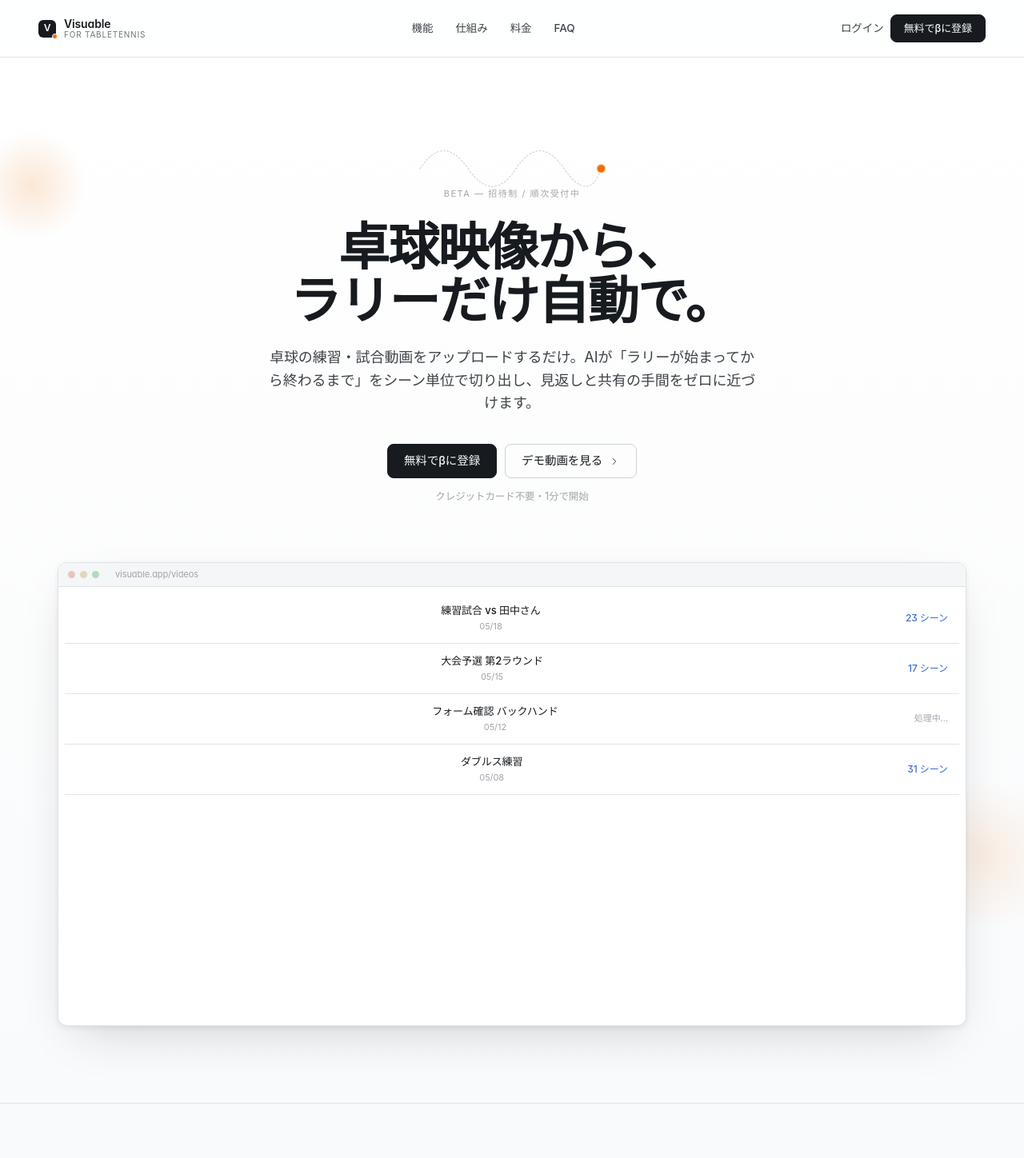
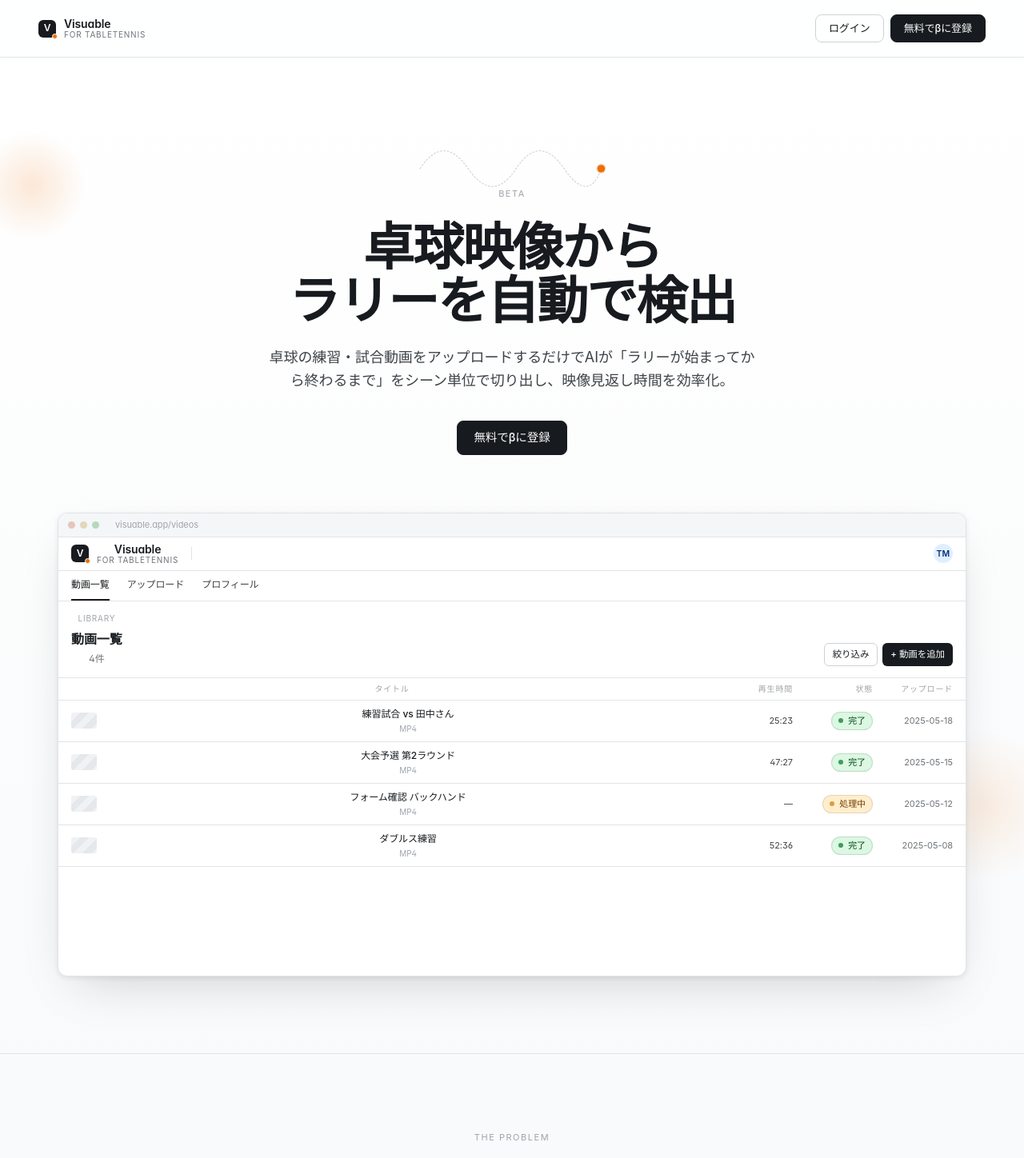
Before and after one commit to TakuM-M/Visuable_for_you_tabletennis, a React (Vite) app in the folder frontend/: page / in a window 1280 px wide. Shown: the top 1448 px of the page at 80% size. Built offline with nearby package versions, Linux system fonts and the light colour scheme.

Commit message:
feat: LPページのコンポーネント名を統一し、不要なコードを削除

```diff
--- a/frontend/src/lp/lp-content.tsx
+++ b/frontend/src/lp/lp-content.tsx
@@ -1,8 +1,5 @@
 import type { CSSProperties, ReactNode } from 'react'
-import { LP_NAV, LP_FAQS } from './lp-shared'
 import Logo from '../components/ui/Logo'
-import { IconPlus } from '../components/ui/Icons'
-import { useState } from 'react'
 
 type LpCtaProps = {
   kind?: 'primary' | 'secondary' | 'accent' | 'ghost' | 'inverted'
@@ -89,26 +86,10 @@ export function LpTopbar() {
       }}
     >
       <Logo />
-      <nav style={{ display: 'flex', gap: 28 }}>
-        {LP_NAV.map((n) => (
-          <a
-            key={n.label}
-            href={n.anchor}
-            style={{
-              fontSize: 13.5,
-              color: 'var(--fg-2)',
-              textDecoration: 'none',
-              fontWeight: 450,
-            }}
-          >
-            {n.label}
-          </a>
-        ))}
-      </nav>
       <div style={{ display: 'flex', gap: 8, alignItems: 'center' }}>
-        <a href="/login" style={{ fontSize: 13.5, color: 'var(--fg-2)', textDecoration: 'none' }}>
+        <LpCta size="sm" kind="secondary" href="/login">
           ログイン
-        </a>
+        </LpCta>
         <LpCta size="sm" kind="primary" href="/register">
           無料でβに登録
         </LpCta>
@@ -118,7 +99,6 @@ export function LpTopbar() {
 }
 
 export function LpTopbarMobile() {
-  const [menuOpen, setMenuOpen] = useState(false)
   return (
     <div
       style={{
@@ -135,40 +115,65 @@ export function LpTopbarMobile() {
       }}
     >
       <Logo />
-      <button
-        onClick={() => setMenuOpen(!menuOpen)}
-        style={{
-          background: 'transparent',
-          border: 'none',
-          cursor: 'pointer',
-          padding: 0,
-          color: 'var(--fg-2)',
-        }}
-        aria-label="Menu"
-      >
-        <svg
-          width={20}
-          height={20}
-          viewBox="0 0 24 24"
-          fill="none"
-          stroke="currentColor"
-          strokeWidth={1.5}
-          strokeLinecap="round"
-          strokeLinejoin="round"
-        >
-          <path d="M4 6h16M4 12h16M4 18h10" />
-        </svg>
-      </button>
+      <div style={{ display: 'flex', gap: 8, alignItems: 'center' }}>
+        <LpCta size="sm" kind="secondary" href="/login">
+          ログイン
+        </LpCta>
+        <LpCta size="sm" kind="primary" href="/register">
+          登録
+        </LpCta>
+      </div>
     </div>
   )
 }
 
 const MOCK_ROWS = [
-  { title: '練習試合 vs 田中さん', clips: 23, date: '05/18', done: true },
-  { title: '大会予選 第2ラウンド', clips: 17, date: '05/15', done: true },
-  { title: 'フォーム確認 バックハンド', clips: null, date: '05/12', done: false },
-  { title: 'ダブルス練習', clips: 31, date: '05/08', done: true },
+  { title: '練習試合 vs 田中さん', duration: 1523, status: 'completed', created_at: '2025-05-18' },
+  { title: '大会予選 第2ラウンド', duration: 2847, status: 'completed', created_at: '2025-05-15' },
+  { title: 'フォーム確認 バックハンド', duration: null, status: 'processing', created_at: '2025-05-12' },
+  { title: 'ダブルス練習', duration: 3156, status: 'completed', created_at: '2025-05-08' },
 ]
+
+function fmtDuration(seconds: number | null | undefined) {
+  if (seconds == null) return '—'
+  const m = Math.floor(seconds / 60)
+  const s = Math.floor(seconds % 60)
+  return `${m}:${s.toString().padStart(2, '0')}`
+}
+
+const STATUS_SPEC: Record<string, { dot: string; bg: string; fg: string; border: string; label: string; pulse?: boolean }> = {
+  completed:  { dot: 'var(--ok)',   bg: 'var(--ok-soft)',   fg: 'var(--ok-ink)',   border: 'color-mix(in oklab, var(--ok-ink) 15%, transparent)',   label: '完了' },
+  processing: { dot: 'var(--warn)', bg: 'var(--warn-soft)', fg: 'var(--warn-ink)', border: 'color-mix(in oklab, var(--warn-ink) 15%, transparent)', label: '処理中', pulse: true },
+  queued:     { dot: 'var(--warn)', bg: 'var(--warn-soft)', fg: 'var(--warn-ink)', border: 'color-mix(in oklab, var(--warn-ink) 15%, transparent)', label: '処理待ち' },
+  failed:     { dot: 'var(--err)',  bg: 'var(--err-soft)',  fg: 'var(--err-ink)',  border: 'color-mix(in oklab, var(--err-ink) 15%, transparent)',  label: '失敗' },
+}
+
+function StatusBadgeMock({ status }: { status: string }) {
+  const s = STATUS_SPEC[status] ?? STATUS_SPEC.completed
+  return (
+    <span
+      style={{
+        display: 'inline-flex',
+        alignItems: 'center',
+        gap: 6,
+        padding: '2px 8px',
+        borderRadius: 999,
+        border: `1px solid ${s.border}`,
+        background: s.bg,
+        color: s.fg,
+        fontSize: 11,
+        fontWeight: 500,
+        whiteSpace: 'nowrap',
+      }}
+    >
+      <span
+        className={s.pulse ? 'animate-pulseDot' : undefined}
+        style={{ width: 6, height: 6, borderRadius: 999, background: s.dot, color: s.dot }}
+      />
+      {s.label}
+    </span>
+  )
+}
 
 export function AppPreview({ height = 520 }: { height?: number }) {
   return (
@@ -181,6 +186,8 @@ export function AppPreview({ height = 520 }: { height?: number }) {
         boxShadow:
           '0 24px 60px -24px color-mix(in oklab, var(--fg) 22%, transparent), 0 2px 6px color-mix(in oklab, var(--fg) 8%, transparent)',
         height,
+        display: 'flex',
+        flexDirection: 'column',
       }}
     >
       {/* fake titlebar */}
@@ -193,6 +200,7 @@ export function AppPreview({ height = 520 }: { height?: number }) {
           alignItems: 'center',
           gap: 6,
           padding: '0 12px',
+          flexShrink: 0,
         }}
       >
         <span style={{ width: 9, height: 9, borderRadius: 99, background: 'oklch(0.85 0.04 30)' }} />
@@ -209,31 +217,187 @@ export function AppPreview({ height = 520 }: { height?: number }) {
           visuable.app/videos
         </span>
       </div>
-      <div style={{ height: height - 30, overflow: 'hidden', display: 'flex', flexDirection: 'column' }}>
-        {/* Mock video list */}
-        <div style={{ flex: 1, overflow: 'auto', padding: '8px' }}>
+      <div style={{ flex: 1, overflow: 'hidden', display: 'flex', flexDirection: 'column' }}>
+        {/* AppShell — row 1 (brand / search / avatar) */}
+        <div
+          style={{
+            height: 42,
+            flexShrink: 0,
+            background: 'var(--surface)',
+            borderBottom: '1px solid var(--border)',
+            display: 'flex',
+            alignItems: 'center',
+            gap: 16,
+            padding: '0 16px',
+          }}
+        >
+          <Logo />
+          <span style={{ width: 1, height: 16, background: 'var(--border)' }} />
+          <div style={{ flex: 1 }} />
+          <div
+            style={{
+              width: 24,
+              height: 24,
+              borderRadius: 999,
+              background: 'var(--accent-soft)',
+              color: 'var(--accent-ink)',
+              display: 'grid',
+              placeItems: 'center',
+              fontSize: 10.5,
+              fontWeight: 600,
+              letterSpacing: '0.02em',
+            }}
+          >
+            TM
+          </div>
+        </div>
+
+        {/* AppShell — row 2 (tabs) */}
+        <div
+          style={{
+            height: 38,
+            flexShrink: 0,
+            background: 'var(--surface)',
+            borderBottom: '1px solid var(--border)',
+            display: 'flex',
+            alignItems: 'stretch',
+            gap: 22,
+            padding: '0 16px',
+          }}
+        >
+          {[
+            { label: '動画一覧', active: true },
+            { label: 'アップロード', active: false },
+            { label: 'プロフィール', active: false },
+          ].map((t, i) => (
+            <div
+              key={i}
+              style={{
+                display: 'flex',
+                alignItems: 'center',
+                fontSize: 12,
+                fontWeight: t.active ? 500 : 400,
+                color: t.active ? 'var(--fg)' : 'var(--fg-2)',
+                borderBottom: t.active ? '2px solid var(--fg)' : '2px solid transparent',
+              }}
+            >
+              {t.label}
+            </div>
+          ))}
+        </div>
+
+        {/* Page header */}
+        <div
+          style={{
+            padding: '14px 16px',
+            borderBottom: '1px solid var(--border)',
+            flexShrink: 0,
+            display: 'flex',
+            alignItems: 'flex-end',
+            justifyContent: 'space-between',
+            gap: 12,
+          }}
+        >
+          <div>
+            <div style={{ fontFamily: 'var(--font-mono)', fontSize: 10, color: 'var(--fg-4)', letterSpacing: '0.08em', textTransform: 'uppercase', marginBottom: 6 }}>
+              Library
+            </div>
+            <div style={{ fontSize: 16, fontWeight: 600, margin: 0 }}>動画一覧</div>
+            <div style={{ fontSize: 12, color: 'var(--fg-3)', marginTop: 4 }}>{MOCK_ROWS.length}件</div>
+          </div>
+          <div style={{ display: 'flex', gap: 6 }}>
+            <span
+              style={{
+                display: 'inline-flex',
+                alignItems: 'center',
+                padding: '5px 10px',
+                borderRadius: 6,
+                border: '1px solid var(--border-strong)',
+                background: 'transparent',
+                color: 'var(--fg)',
+                fontSize: 11.5,
+                fontWeight: 500,
+              }}
+            >
+              絞り込み
+            </span>
+            <span
+              style={{
+                display: 'inline-flex',
+                alignItems: 'center',
+                padding: '5px 10px',
+                borderRadius: 6,
+                background: 'var(--fg)',
+                color: 'var(--bg)',
+                fontSize: 11.5,
+                fontWeight: 500,
+              }}
+            >
+              + 動画を追加
+            </span>
+          </div>
+        </div>
+
+        {/* Table header */}
+        <div
+          style={{
+            display: 'grid',
+            gridTemplateColumns: '1fr 100px 100px 100px',
+            gap: 0,
+            padding: '0 16px',
+            borderBottom: '1px solid var(--border)',
+            height: 28,
+            alignItems: 'center',
+            fontFamily: 'var(--font-mono)',
+            fontSize: 10,
+            color: 'var(--fg-4)',
+            letterSpacing: '0.08em',
+            textTransform: 'uppercase',
+            flexShrink: 0,
+          }}
+        >
+          <span>タイトル</span>
+          <span style={{ textAlign: 'right' }}>再生時間</span>
+          <span style={{ textAlign: 'right' }}>状態</span>
+          <span style={{ textAlign: 'right' }}>アップロード</span>
+        </div>
+
+        {/* Rows */}
+        <div style={{ flex: 1, overflow: 'auto' }}>
           {MOCK_ROWS.map((row, i) => (
             <div
               key={i}
               style={{
-                padding: '12px 14px',
+                display: 'grid',
+                gridTemplateColumns: '1fr 100px 100px 100px',
+                gap: 0,
+                padding: '8px 16px',
                 borderBottom: '1px solid var(--border)',
-                fontSize: 13,
+                alignItems: 'center',
+                fontSize: 12,
                 color: 'var(--fg)',
-                display: 'flex',
-                justifyContent: 'space-between',
-                alignItems: 'center',
               }}
             >
-              <div style={{ flex: 1 }}>
-                <div style={{ fontWeight: 500, marginBottom: 2 }}>{row.title}</div>
-                <div style={{ fontSize: 11, color: 'var(--fg-4)' }}>{row.date}</div>
+              <div style={{ minWidth: 0, display: 'flex', alignItems: 'center', gap: 8 }}>
+                <div className="stripes" style={{ width: 32, height: 20, flexShrink: 0, borderRadius: 3 }} />
+                <div style={{ minWidth: 0, flex: 1 }}>
+                  <div style={{ fontSize: 12, fontWeight: 500, overflow: 'hidden', textOverflow: 'ellipsis', whiteSpace: 'nowrap' }}>
+                    {row.title}
+                  </div>
+                  <div style={{ fontFamily: 'var(--font-mono)', fontSize: 10, color: 'var(--fg-4)', marginTop: 2 }}>
+                    MP4
+                  </div>
+                </div>
               </div>
-              {row.done ? (
-                <div style={{ fontSize: 12, color: 'var(--accent)', fontWeight: 500 }}>{row.clips} シーン</div>
-              ) : (
-                <div style={{ fontSize: 11, color: 'var(--fg-4)' }}>処理中…</div>
-              )}
+              <div style={{ textAlign: 'right', fontFamily: 'var(--font-mono)', fontSize: 11, color: 'var(--fg-2)' }}>
+                {fmtDuration(row.duration)}
+              </div>
+              <div style={{ textAlign: 'right' }}>
+                <StatusBadgeMock status={row.status} />
+              </div>
+              <div style={{ textAlign: 'right', fontSize: 11, color: 'var(--fg-3)' }}>
+                {row.created_at}
+              </div>
             </div>
           ))}
         </div>
@@ -269,65 +433,6 @@ export function StatRow({ items, style }: { items: Array<{ v: string | number; k
           >
             {it.k}
           </div>
-        </div>
-      ))}
-    </div>
-  )
-}
-
-export function FaqList({ alwaysOpen = false }: { alwaysOpen?: boolean }) {
-  const [open, setOpen] = useState<Set<number>>(alwaysOpen ? new Set([0, 1, 2, 3, 4]) : new Set([0]))
-
-  const toggle = (i: number) => {
-    const n = new Set(open)
-    n.has(i) ? n.delete(i) : n.add(i)
-    setOpen(n)
-  }
-
-  return (
-    <div style={{ borderTop: '1px solid var(--border)' }}>
-      {LP_FAQS.map((f, i) => (
-        <div key={i} style={{ borderBottom: '1px solid var(--border)' }}>
-          <button
-            onClick={() => toggle(i)}
-            style={{
-              display: 'flex',
-              justifyContent: 'space-between',
-              alignItems: 'center',
-              width: '100%',
-              padding: '20px 4px',
-              background: 'transparent',
-              border: 0,
-              cursor: 'pointer',
-              textAlign: 'left',
-              fontFamily: 'inherit',
-            }}
-          >
-            <span style={{ fontSize: 16, fontWeight: 500, color: 'var(--fg)', letterSpacing: '-0.005em' }}>
-              {f.q}
-            </span>
-            <IconPlus
-              size={16}
-              style={{
-                color: 'var(--fg-3)',
-                transition: 'transform 200ms',
-                transform: open.has(i) ? 'rotate(45deg)' : 'rotate(0)',
-              }}
-            />
-          </button>
-          {open.has(i) && (
-            <div
-              style={{
-                padding: '0 4px 22px',
-                fontSize: 14.5,
-                color: 'var(--fg-2)',
-                lineHeight: 1.7,
-                maxWidth: '70ch',
-              }}
-            >
-              {f.a}
-            </div>
-          )}
         </div>
       ))}
     </div>
--- a/frontend/src/lp/lp-shared.tsx
+++ b/frontend/src/lp/lp-shared.tsx
@@ -1,37 +1,28 @@
 /* Landing Page Content */
 
-export const LP_NAV = [
-  { label: "機能", anchor: "#features" },
-  { label: "仕組み", anchor: "#how" },
-  { label: "料金", anchor: "#pricing" },
-  { label: "FAQ", anchor: "#faq" },
-] as const;
-
 export const LP_HERO = {
-  eyebrow: "BETA — 招待制 / 順次受付中",
-  title_a: "卓球映像から、",
-  title_b: "ラリーだけ自動で。",
-  sub: "卓球の練習・試合動画をアップロードするだけ。AIが「ラリーが始まってから終わるまで」をシーン単位で切り出し、見返しと共有の手間をゼロに近づけます。",
+  eyebrow: "BETA",
+  title_a: "卓球映像から",
+  title_b: "ラリーを自動で検出",
+  sub: "卓球の練習・試合動画をアップロードするだけでAIが「ラリーが始まってから終わるまで」をシーン単位で切り出し、映像見返し時間を効率化。",
   cta_primary: "無料でβに登録",
-  cta_secondary: "デモ動画を見る",
-  meta: "クレジットカード不要・1分で開始",
 } as const;
 
 export const LP_PAINS = [
   {
-    head: "30分の動画から、",
-    head2: "見たい1分が探せない。",
-    body: "練習で撮った長尺動画は、ほとんどがサーブの間や球拾い。本当に見たいラリーまでスクラブし続ける時間が、振り返りを止めています。",
+    head: "30分の試合動画から、",
+    head2: "見たいラリーが探せない。",
+    body: "試合動画のほとんどはサーブの間やセット間などが多くを占めています。本当に見たいラリーを探し続ける時間が、振り返りを止めています。",
   },
   {
     head: "編集ソフトは",
-    head2: "毎週使うには重すぎる。",
-    body: "DaVinci や Premiere を立ち上げ、書き出して、共有する。週に何本も処理するには現実的じゃない。練習の頻度に道具が追いついていません。",
+    head2: "毎回使うには面倒。",
+    body: "ラリー単位で書き出しをする。何本も処理するには現実的じゃない。",
   },
   {
-    head: "シェアしたい瞬間が、",
-    head2: "メモから消えていく。",
-    body: "コーチに見せたい一本、改善したい一本。あの場では覚えていても、家に帰る頃には何分頃だったかも思い出せない。",
+    head: "動画容量が圧迫し、",
+    head2: "やむを得ない試合映像の削除。",
+    body: "長尺の試合映像が、スマホの容量圧迫へと繋がり、やむを得なく動画を削除している。ラリー単位だけでも保存しておきたい。",
   },
 ] as const;
 
@@ -39,20 +30,20 @@ export const LP_HOW = [
   {
     num: "01",
     title: "撮って、上げる",
-    body: "三脚や固定カメラで撮った試合・練習動画をそのままアップロード。1ファイル 2GB まで、解像度の制限はありません。",
+    body: "三脚や固定カメラで撮った試合・練習動画をそのままアップロード。",
     caption: "MP4 / MOV / 1080p~",
   },
   {
     num: "02",
     title: "AIがラリーを検出",
-    body: "球の出現・打球音・選手の動きから、1ラリーを「始まり」と「終わり」の秒数で自動的に区切ります。誤検出は手動で修正可能。",
+    body: "1ラリーを「始まり」と「終わり」の秒数で自動的に区切ります。",
     caption: "平均 60s/分・処理キュー",
   },
   {
     num: "03",
     title: "シーン単位で見返す",
-    body: "切り出されたラリーは番号付きの一覧に並びます。1本ずつ再生、まとめてダウンロード、コーチへ共有 — すべてブラウザだけで完結。",
-    caption: "MP4 書き出し / URL 共有",
+    body: "切り出されたラリーは番号付きの一覧に並びます。1本ずつ再生、まとめてダウンロード — すべてブラウザだけで完結。",
+    caption: "MP4 書き出し",
   },
 ] as const;
 
--- a/frontend/src/lp/lp.tsx
+++ b/frontend/src/lp/lp.tsx
@@ -8,7 +8,6 @@ import {
   LpFooter,
   LpFooterMobile,
 } from './lp-content'
-import { IconChevR } from '../components/ui/Icons'
 import type { CSSProperties } from 'react'
 
 const BALL = 'oklch(0.68 0.18 50)'
@@ -60,7 +59,7 @@ function NetRule({ style }: { style?: CSSProperties }) {
   )
 }
 
-export function LpVariationA() {
+export function LpVariation() {
   return (
     <div className="vsbl" style={{ background: 'var(--bg)', color: 'var(--fg)', minHeight: '100%' }}>
       <LpTopbar />
@@ -103,7 +102,7 @@ export function LpVariationA() {
           }}
         />
 
-        <div style={{ position: 'relative', maxWidth: 880, margin: '0 auto' }}>
+        <div style={{ position: 'relative', maxWidth: 880, margin: '0 auto', padding: '0 48px' }}>
           <BallTrail style={{ margin: '0 auto 18px' }} />
           <Eyebrow style={{ marginBottom: 24 }}>{LP_HERO.eyebrow}</Eyebrow>
           <h1
@@ -136,11 +135,7 @@ export function LpVariationA() {
             <LpCta kind="primary" href="/register">
               {LP_HERO.cta_primary}
             </LpCta>
-            <LpCta kind="secondary" href="#how">
-              {LP_HERO.cta_secondary} <IconChevR size={14} />
-            </LpCta>
           </div>
-          <div style={{ marginTop: 14, fontSize: 12.5, color: 'var(--fg-4)' }}>{LP_HERO.meta}</div>
         </div>
 
         <div style={{ position: 'relative', maxWidth: 1200, margin: '72px auto 0', padding: '0 24px' }}>
@@ -154,7 +149,7 @@ export function LpVariationA() {
           <div style={{ textAlign: 'center', marginBottom: 56 }}>
             <Eyebrow style={{ marginBottom: 12 }}>The problem</Eyebrow>
             <h2 style={{ fontSize: 36, fontWeight: 600, letterSpacing: '-0.02em', margin: 0 }}>
-              こんな悩み、ありませんか。
+              こんな悩み、ありませんか
             </h2>
             <NetRule style={{ maxWidth: 120, margin: '20px auto 0' }} />
           </div>
@@ -209,8 +204,8 @@ export function LpVariationA() {
         <div style={{ maxWidth: 1200, margin: '0 auto' }}>
           <div style={{ marginBottom: 56 }}>
             <Eyebrow style={{ marginBottom: 12 }}>How it works</Eyebrow>
-            <h2 style={{ fontSize: 36, fontWeight: 600, letterSpacing: '-0.02em', margin: 0, maxWidth: 720 }}>
-              撮って、上げる。あとは AI が、ラリーを切り出して並べます。
+            <h2 style={{ fontSize: 36, fontWeight: 600, letterSpacing: '-0.02em', margin: 0, maxWidth: 1200, textAlign: 'center'}}>
+              撮影してアップロード、AI がラリーを自動検出して表示します
             </h2>
           </div>
           <div
@@ -330,12 +325,6 @@ export function LpVariationAMobile() {
             <LpCta kind="primary" href="/register" style={{ justifyContent: 'center' }}>
               {LP_HERO.cta_primary}
             </LpCta>
-            <LpCta kind="secondary" href="#how" style={{ justifyContent: 'center' }}>
-              {LP_HERO.cta_secondary}
-            </LpCta>
-          </div>
-          <div style={{ marginTop: 14, fontSize: 12, color: 'var(--fg-4)', textAlign: 'center' }}>
-            {LP_HERO.meta}
           </div>
           <div
             style={{
--- a/frontend/src/pages/LandingPage.tsx
+++ b/frontend/src/pages/LandingPage.tsx
@@ -1,6 +1,6 @@
 import { useState, useEffect } from 'react'
 import '../lp/dark.css'
-import { LpVariationA, LpVariationAMobile } from '../lp/lp'
+import { LpVariation, LpVariationAMobile } from '../lp/lp'
 
 export default function LandingPage() {
   const [isMobile, setIsMobile] = useState(() => window.innerWidth < 768)
@@ -11,5 +11,5 @@ export default function LandingPage() {
     return () => window.removeEventListener('resize', fn)
   }, [])
 
-  return isMobile ? <LpVariationAMobile /> : <LpVariationA />
+  return isMobile ? <LpVariationAMobile /> : <LpVariation />
 }
```
